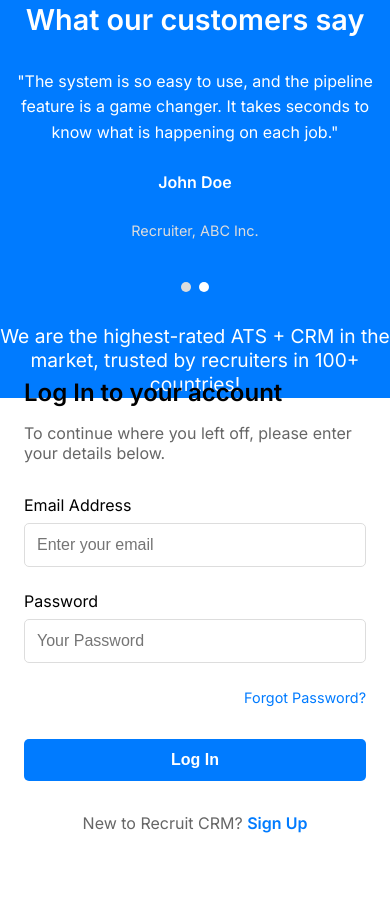
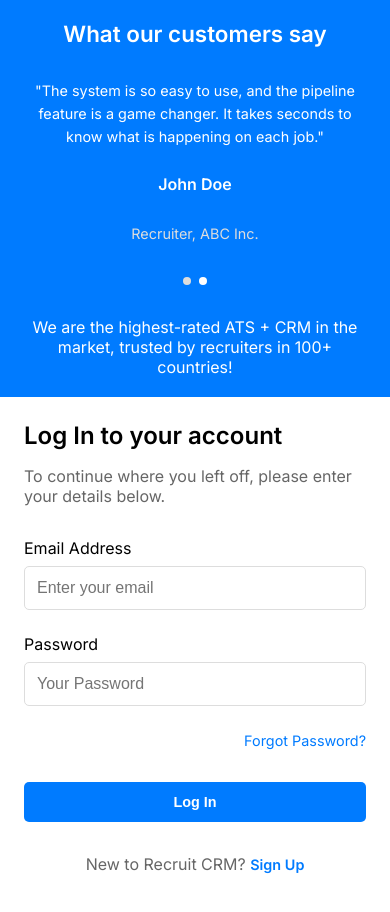
Before and after one commit to RahulSavasuddi/ProjectUX, a plain HTML site: page index.html in a window 390 px wide. Before the commit the page ends 865 px from the top, so only its background shows below. Drawn offline with Linux system fonts and the light colour scheme.

Commit message:
Update styles.css

```diff
--- a/styles.css
+++ b/styles.css
@@ -16,6 +16,7 @@ body {
     display: flex;
     width: 100%;
     height: 100vh;
+    flex-wrap: nowrap; /* Prevent flex items from wrapping */
 }
 
 .left-section {
@@ -177,17 +178,59 @@ body {
     font-weight: 600;
 }
 
+/* For Mobile View */
 @media (max-width: 768px) {
     .container {
         flex-direction: column;
+        height: auto; /* Allow for content to fit without squishing */
     }
 
-    .left-section,
-    .right-section {
-        height: 50vh;
+    .left-section {
+        height: auto; /* Let content flow naturally */
+        justify-content: flex-start; /* Align items at the top */
+        padding: 20px;
     }
 
     .right-section {
         padding: 1.5rem;
+        justify-content: flex-start;
+        height: auto;
+    }
+
+    .left-section h2 {
+        font-size: 1.4rem;
+    }
+
+    .testimonial-slider {
+        max-width: 100%;
+    }
+
+    .testimonial p {
+        font-size: 0.9rem;
+    }
+
+    .fixed-text {
+        font-size: 1rem;
+    }
+
+    .indicator-container {
+        margin-top: 0.5rem;
+    }
+
+    .indicator {
+        width: 8px;
+        height: 8px;
+    }
+
+    .indicator.active {
+        background-color: white;
+    }
+
+    .login-button {
+        font-size: 0.9rem;
+    }
+
+    .signup-link a {
+        font-size: 0.9rem;
     }
 }
```
